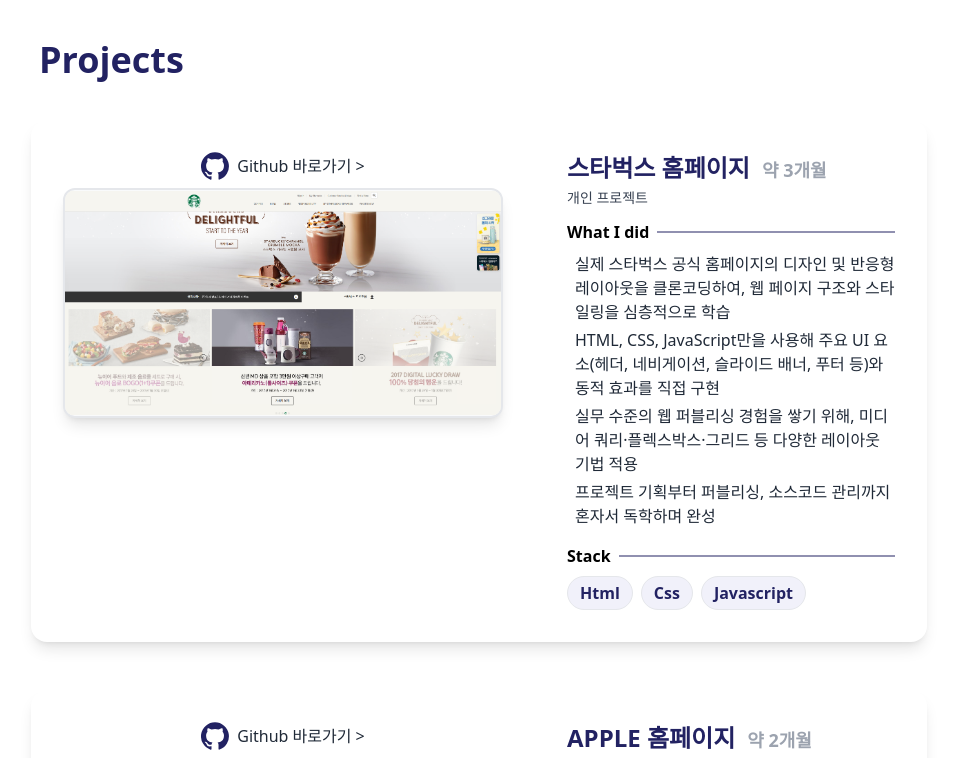
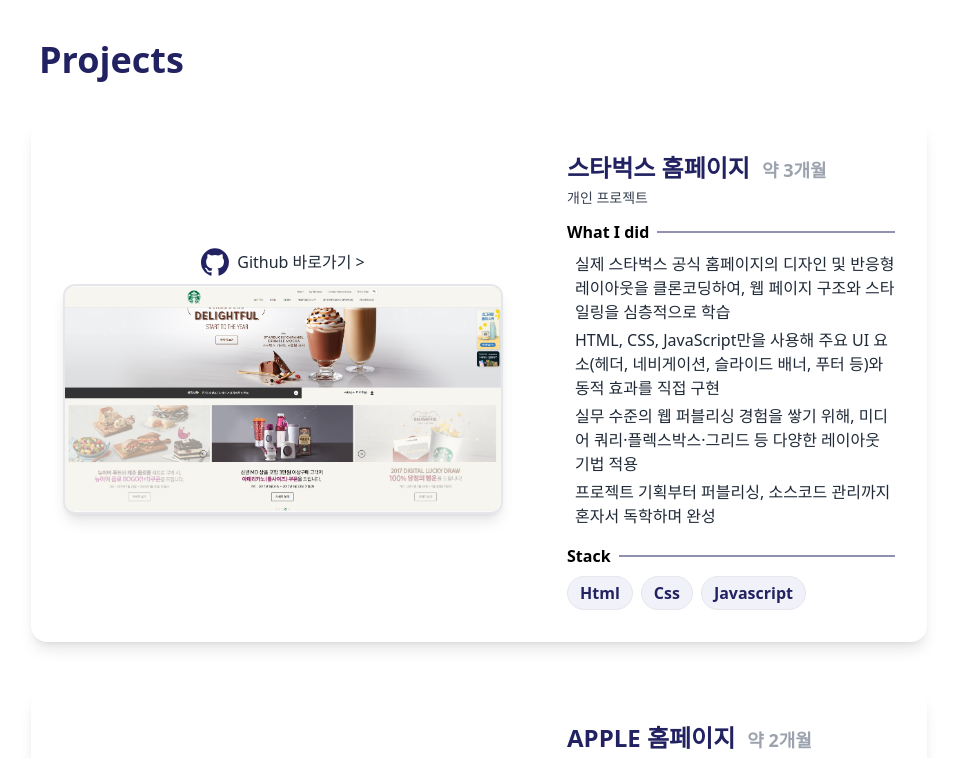
Before and after one commit to gunysunny/portfolio, a React (Vite) app: page / in a window 1280 px wide. Shown: the part 3160-3918 px from the top of the page, without its empty margins (161-1118 px from the left). Built offline with nearby package versions, Linux system fonts and the light colour scheme.

Commit message:
chore/이미지 센터정렬

```diff
--- a/src/components/Projects.jsx
+++ b/src/components/Projects.jsx
@@ -74,7 +74,7 @@
                 <div
                     key={proj.title}
                     className={
-                            "flex flex-col md:flex-row items-start gap-10 md:gap-16 bg-white rounded-2xl shadow-lg p-8"
+                            "flex flex-col md:flex-row md:items-center gap-10 md:gap-16 bg-white rounded-2xl shadow-lg p-8"
                             + (i !== projects.length - 1 ? " mb-12" : "") // 마지막 박스에는 마진 안줌
                     }
                 >
```
